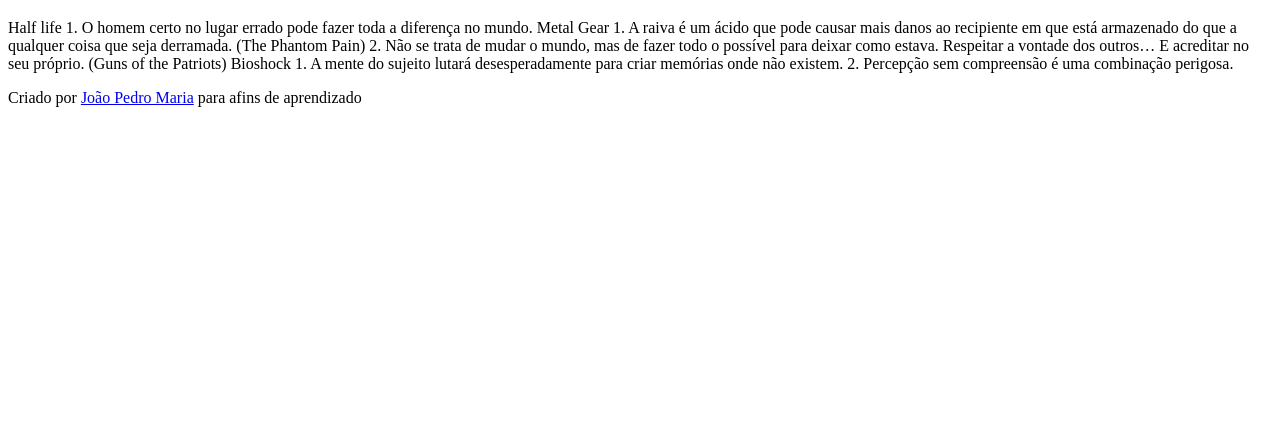
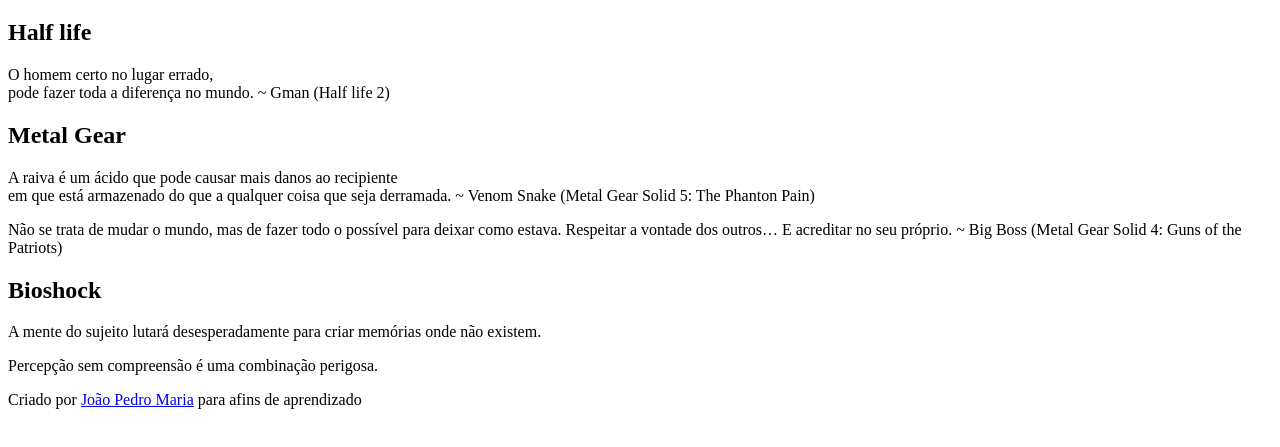
Before and after one commit to joa0-182/Parallax_HTML-Css, a plain HTML site: page index.html in a window 1280 px wide. Shown: the part 61-508 px from the top of the page. Drawn offline with Linux system fonts and the light colour scheme.

Commit message:
Estruturação 01

```diff
--- a/index.html
+++ b/index.html
@@ -13,27 +13,30 @@
         <h1>Frases</h1>
     </header>
     <main>
-        Half life
-
-        1. O homem certo no lugar errado pode fazer toda a diferença no mundo.
-
-
-        Metal Gear
-
-        1. A raiva é um ácido que pode causar mais danos ao recipiente em que está armazenado do que a qualquer coisa
-        que seja derramada. (The Phantom Pain)
-
-
-        2. Não se trata de mudar o mundo, mas de fazer todo o possível para deixar como estava. Respeitar a vontade dos
-        outros… E acreditar no seu próprio. (Guns of the Patriots)
-
-
-        Bioshock
-
-
-        1. A mente do sujeito lutará desesperadamente para criar memórias onde não existem.
-
-        2. Percepção sem compreensão é uma combinação perigosa.
+        <section>
+            <h2>Half life</h2>
+            <p>O homem certo no lugar errado, <br>
+                pode fazer toda a diferença no mundo. ~ Gman (Half life 2)</p>
+        </section>
+        <section>
+            <h2>Metal Gear</h2>
+            <p>
+                A raiva é um ácido que pode causar mais danos ao recipiente <br>
+                em que está armazenado do que a qualquer coisa
+                que seja derramada.
+                ~ Venom Snake (Metal Gear Solid 5: The Phanton Pain)
+            </p>
+            <p>
+                Não se trata de mudar o mundo, mas de fazer todo o possível para deixar como estava. Respeitar a vontade
+                dos
+                outros… E acreditar no seu próprio. ~ Big Boss (Metal Gear Solid 4: Guns of the Patriots)
+            </p>
+        </section>
+        <section>
+            <h2>Bioshock</h2>
+            <p>A mente do sujeito lutará desesperadamente para criar memórias onde não existem.</p>
+            <p>Percepção sem compreensão é uma combinação perigosa.</p>
+        </section>
     </main>
     <footer>
         <p>Criado por <a href="https://github.com/joa0-182" target="_blank">João Pedro Maria</a> para afins de
```
